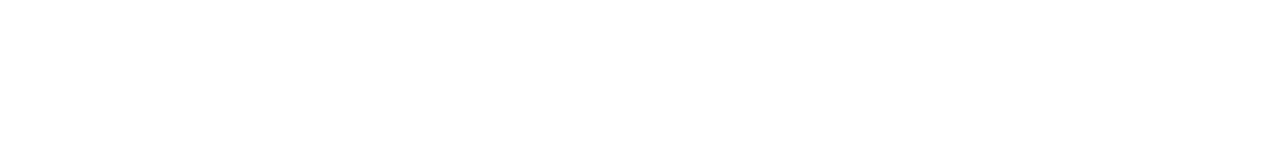
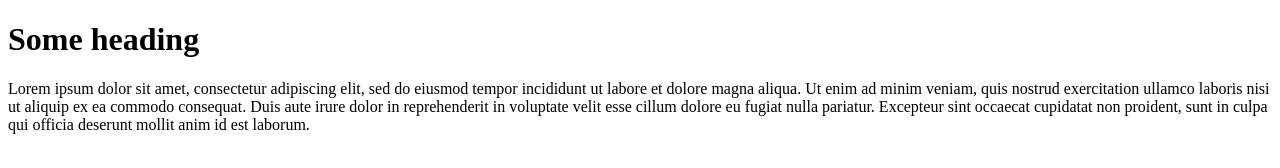
Before and after one commit to maks8dabosin/learning, a plain HTML site: page index.html in a window 1280 px wide. Drawn offline with Linux system fonts and the light colour scheme.

Commit message:
text add

```diff
--- a/index.html
+++ b/index.html
@@ -6,6 +6,9 @@
 <link href="style.css" rel="stylesheet" type="text/css">
 </head>
 <body>
-
+	<div class="wrapper">
+		<h1>Some heading</h1>
+		<p>Lorem ipsum dolor sit amet, consectetur adipiscing elit, sed do eiusmod tempor incididunt ut labore et dolore magna aliqua. Ut enim ad minim veniam, quis nostrud exercitation ullamco laboris nisi ut aliquip ex ea commodo consequat. Duis aute irure dolor in reprehenderit in voluptate velit esse cillum dolore eu fugiat nulla pariatur. Excepteur sint occaecat cupidatat non proident, sunt in culpa qui officia deserunt mollit anim id est laborum.</p>
+	</div>
 </body>
 </html>
```
